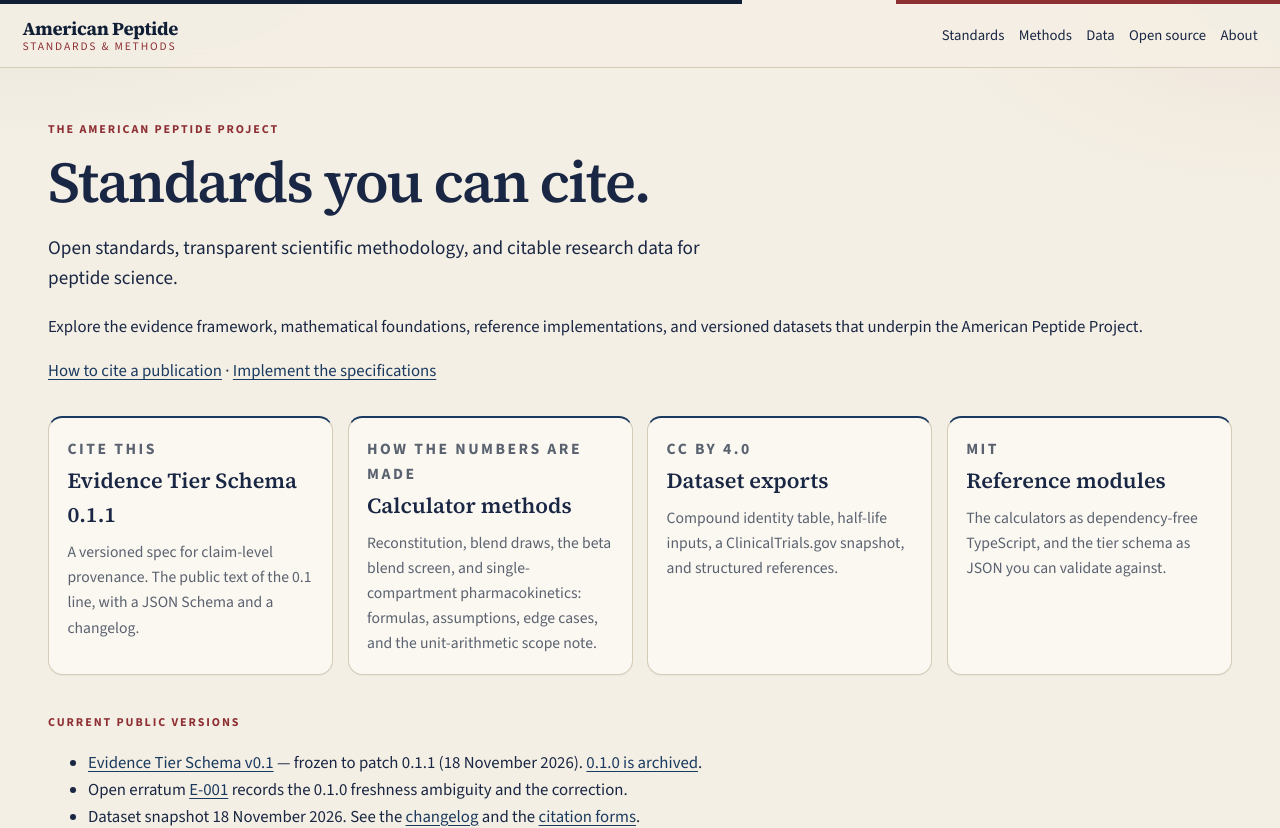
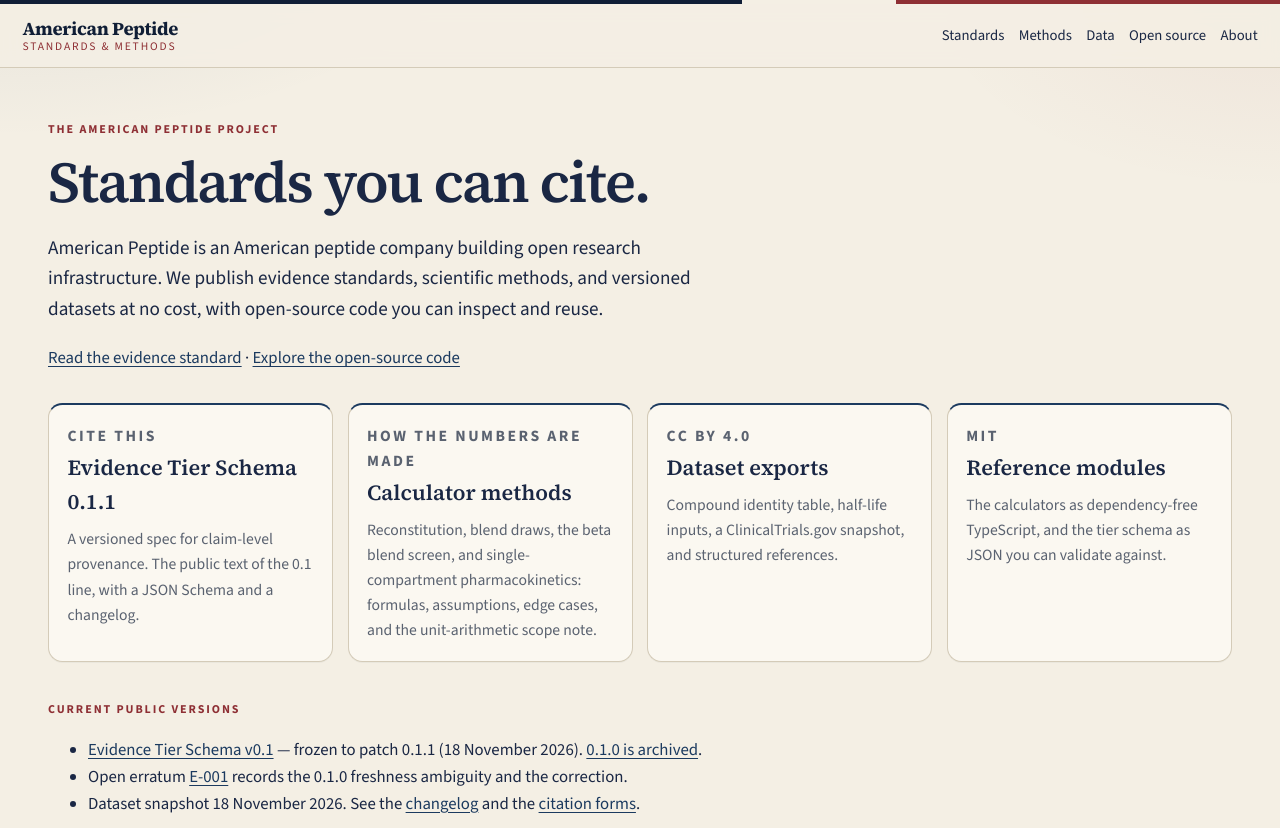
Before and after one commit to utilityincoming/american-peptide-org, a Next.js app: page / in a window 1280 px wide. Shown: the top 828 px of the page. Built offline with nearby package versions, Linux system fonts and the light colour scheme.

Commit message:
Clarify the homepage publishing mission

```diff
--- a/app/page.tsx
+++ b/app/page.tsx
@@ -42,9 +42,16 @@ export default function HomePage() {
       <section className="hero">
         <p className="kicker">The American Peptide Project</p>
         <h1>Standards you can cite.</h1>
-        <p className="lede">Open standards, transparent scientific methodology, and citable research data for peptide science.</p>
-        <p>Explore the evidence framework, mathematical foundations, reference implementations, and versioned datasets that underpin the American Peptide Project.</p>
-        <p><Link href="/cite">How to cite a publication</Link> · <Link href="/open-source">Implement the specifications</Link></p>
+        <p className="lede">
+          American Peptide is an American peptide company building open research infrastructure. We publish
+          evidence standards, scientific methods, and versioned datasets at no cost, with open-source code
+          you can inspect and reuse.
+        </p>
+        <p>
+          <Link href="/standards/evidence-tier">Read the evidence standard</Link>
+          {" · "}
+          <Link href="/open-source">Explore the open-source code</Link>
+        </p>
       </section>
       <div className="grid">
         {CARDS.map((card) => (
```
